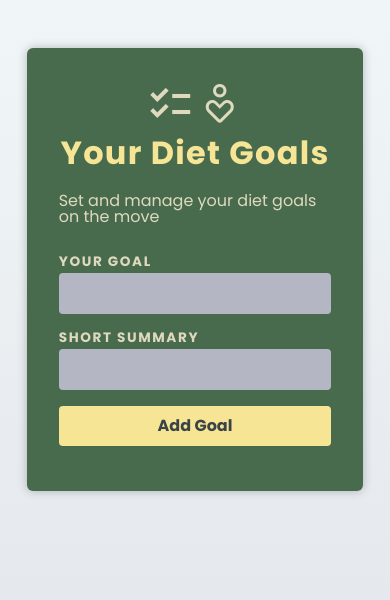
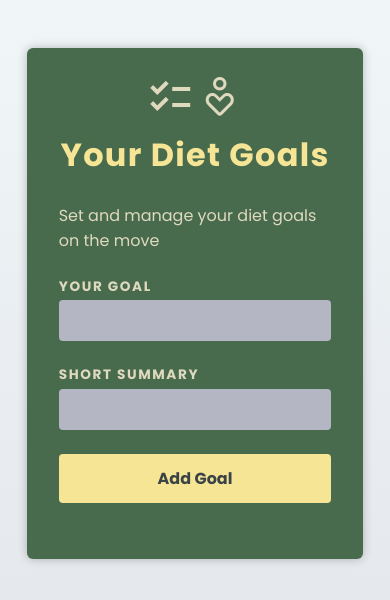
Before and after one commit to VanessaTsang888/your-diet-goals-web-app, a React (Vite) app: page / in a window 390 px wide. Shown: the top 600 px of the page. Built offline with nearby package versions, Linux system fonts and the light colour scheme; the HTML template or start-up script is replaced by a standard one.

Commit message:
fix: resolved responsive problem on smaller smartphones

```diff
--- a/src/index.css
+++ b/src/index.css
@@ -28,12 +28,16 @@
 .material-icons {
   font-size: 3rem;
   color: #dfd9be;
+  line-height: 0.2rem;
+  margin-top: 1rem;
 }
 
 .material-symbols-rounded {
   font-variation-settings: 'FILL' 0, 'wght' 400, 'GRAD' 0, 'opsz' 48;
   font-size: 3rem;
   color: #dfd9be;
+  line-height: 0.2rem;
+  margin-top: 1rem;
 }
 
 .icon-container {
@@ -85,16 +89,21 @@ img {
 }
 
 header h1 {
-  margin: 0%;
-  line-height: 0.08rem;
+  margin-bottom: 0rem;
+  text-align: center;
+  letter-spacing: 0.5rem;
+  /* line-height: 0.08rem; */
   color: #f7e596;
   letter-spacing: 0.08rem;
+  margin-top: 0.5rem;
+  margin-bottom: 0rem;
 }
 
 p {
   font-size: 1rem;
-  line-height: 1rem;
-  margin-bottom: 0.8rem;
+  line-height: normal;
+  margin-top: 0rem;
+  margin-bottom: 1.5rem;
   color: #dfd9be;
 }
 
```
